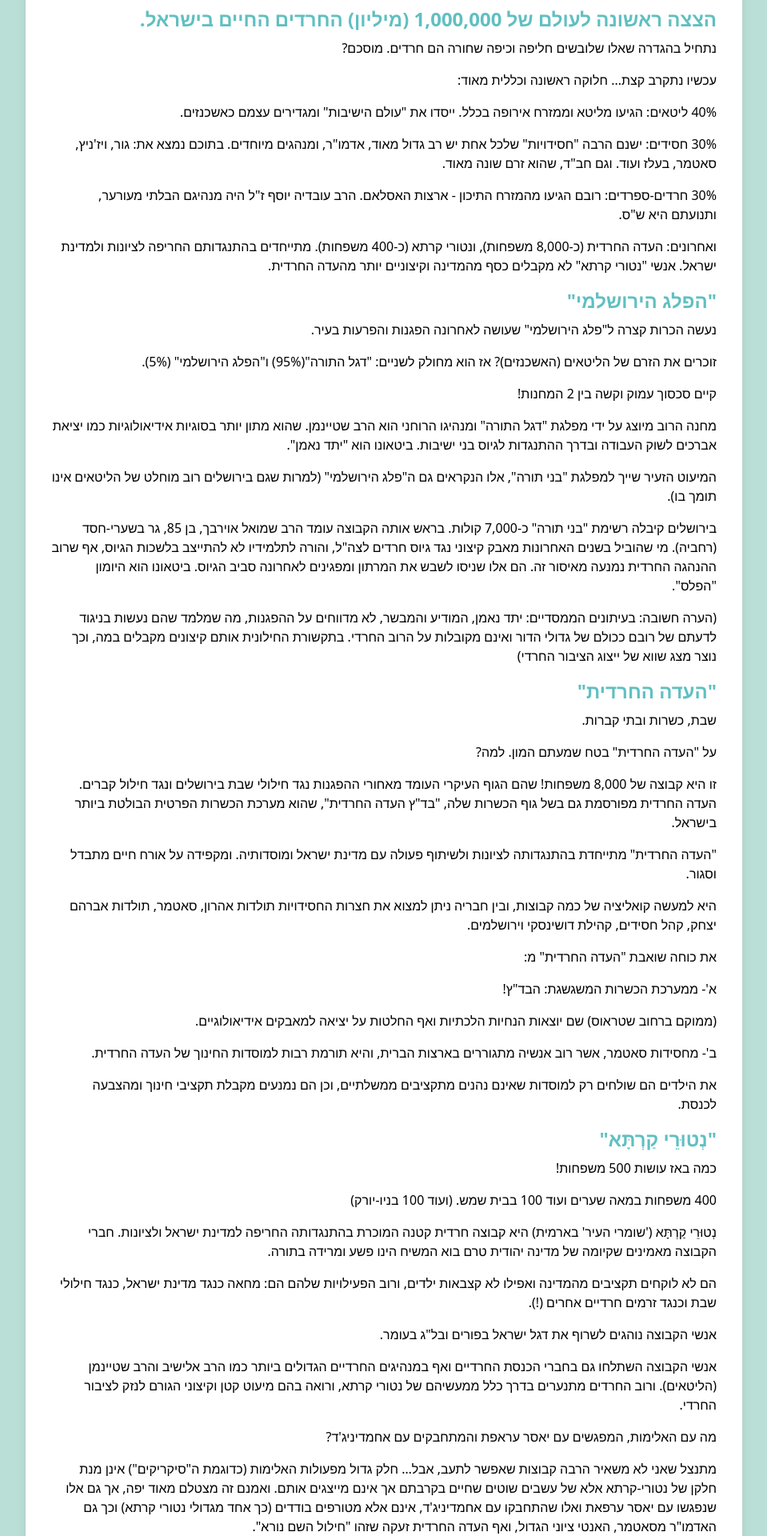
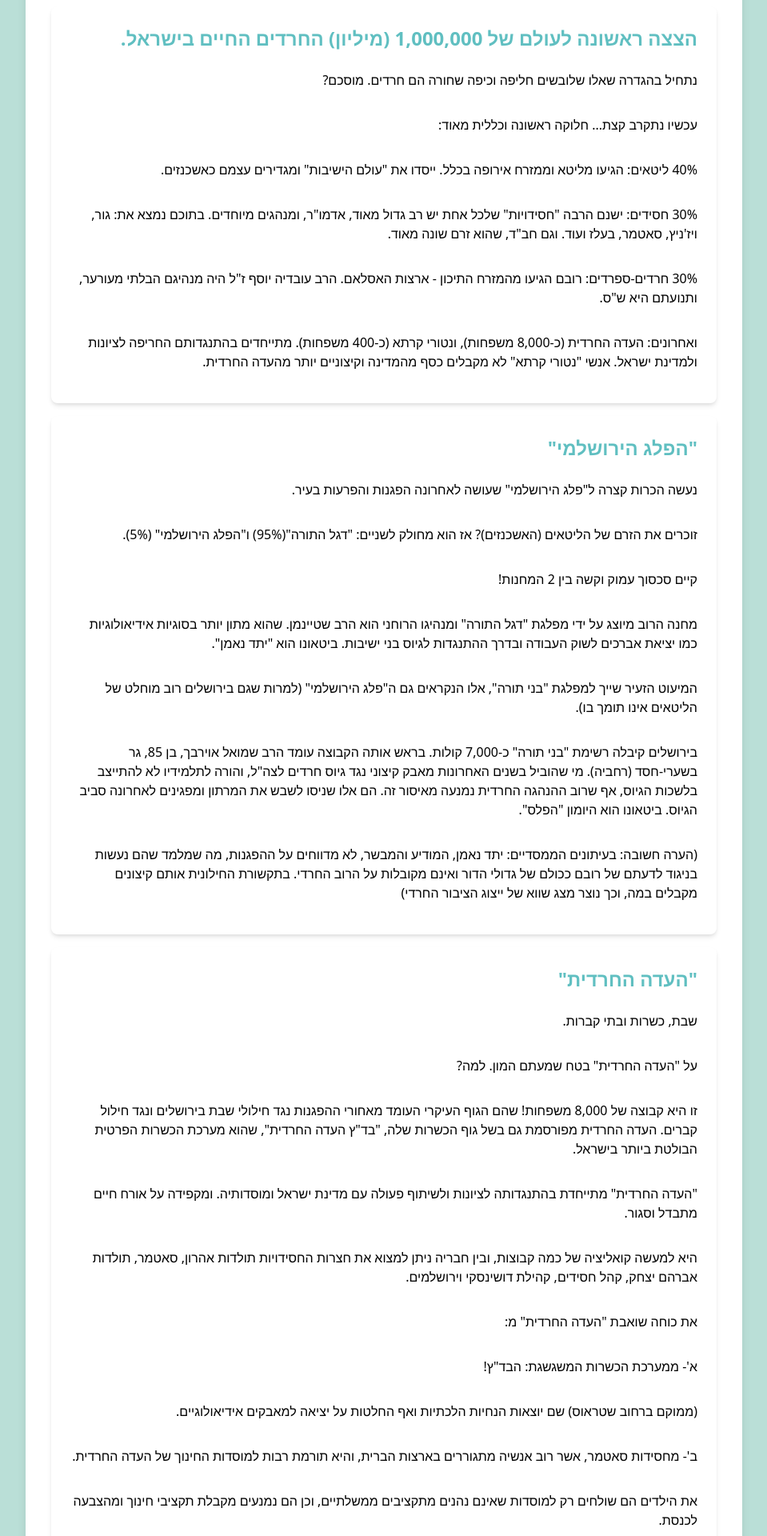
Before and after one commit to Zevik/Atsmai, a Next.js app: page /stereotypes/the-haredim in a window 1280 px wide. Shown: the part 220-2140 px from the top of the page at 80% size, without its empty margins (160-1119 px from the left). Built offline with nearby package versions, Linux system fonts and the light colour scheme.

Commit message:
Fix duplicate navigation and update TheHaredim page styling

```diff
--- a/pages/_app.js
+++ b/pages/_app.js
@@ -1,14 +1,12 @@
-import '../styles/globals.css'
-import Layout from '../components/Layout'
+import '../styles/globals.css';
+import Layout from '../components/Layout';
 
 function MyApp({ Component, pageProps }) {
   return (
-    <div dir="rtl" className="min-h-screen overflow-x-hidden">
-      <Layout>
-        <Component {...pageProps} />
-      </Layout>
-    </div>
-  )
+    <Layout>
+      <Component {...pageProps} />
+    </Layout>
+  );
 }
 
-export default MyApp
+export default MyApp;
--- a/pages/stereotypes/the-haredim.js
+++ b/pages/stereotypes/the-haredim.js
@@ -8,6 +8,7 @@ const TheHaredim = () => {
         <div className="w-full max-w-4xl mx-auto bg-white p-6 md:p-8 rounded-lg shadow-lg overflow-hidden">
           <h1 className="text-3xl font-bold text-primary mb-4 text-center">אז מי הם באמת "החרדים"?</h1>
 
+          <section className="mb-4">
             <h2 className="text-2xl font-semibold text-primary mb-2">הצצה ראשונה לעולם של 1,000,000 (מיליון) החרדים החיים בישראל.</h2>
             <p className="mb-4">נתחיל בהגדרה שאלו שלובשים חליפה וכיפה שחורה הם חרדים. מוסכם?</p>
             <p className="mb-4">עכשיו נתקרב קצת... חלוקה ראשונה וכללית מאוד:</p>
@@ -15,7 +16,9 @@ const TheHaredim = () => {
             <p className="mb-4">30% חסידים: ישנם הרבה "חסידויות" שלכל אחת יש רב גדול מאוד, אדמו"ר, ומנהגים מיוחדים. בתוכם נמצא את: גור, ויז'ניץ, סאטמר, בעלז ועוד. וגם חב"ד, שהוא זרם שונה מאוד.</p>
             <p className="mb-4">30% חרדים-ספרדים: רובם הגיעו מהמזרח התיכון - ארצות האסלאם. הרב עובדיה יוסף ז"ל היה מנהיגם הבלתי מעורער, ותנועתם היא ש"ס.</p>
             <p className="mb-4">ואחרונים: העדה החרדית (כ-8,000 משפחות), ונטורי קרתא (כ-400 משפחות). מתייחדים בהתנגדותם החריפה לציונות ולמדינת ישראל. אנשי "נטורי קרתא" לא מקבלים כסף מהמדינה וקיצוניים יותר מהעדה החרדית.</p>
+          </section>
 
+          <section className="mb-4">
             <h2 className="text-2xl font-semibold text-primary mb-2">"הפלג הירושלמי"</h2>
             <p className="mb-4">נעשה הכרות קצרה ל"פלג הירושלמי" שעושה לאחרונה הפגנות והפרעות בעיר.</p>
             <p className="mb-4">זוכרים את הזרם של הליטאים (האשכנזים)? אז הוא מחולק לשניים: "דגל התורה"(95%) ו"הפלג הירושלמי" (5%).</p>
@@ -24,7 +27,9 @@ const TheHaredim = () => {
             <p className="mb-4">המיעוט הזעיר שייך למפלגת "בני תורה", אלו הנקראים גם ה"פלג הירושלמי" (למרות שגם בירושלים רוב מוחלט של הליטאים אינו תומך בו).</p>
             <p className="mb-4">בירושלים קיבלה רשימת "בני תורה" כ-7,000 קולות. בראש אותה הקבוצה עומד הרב שמואל אוירבך, בן 85, גר בשערי-חסד (רחביה). מי שהוביל בשנים האחרונות מאבק קיצוני נגד גיוס חרדים לצה"ל, והורה לתלמידיו לא להתייצב בלשכות הגיוס, אף שרוב ההנהגה החרדית נמנעה מאיסור זה. הם אלו שניסו לשבש את המרתון ומפגינים לאחרונה סביב הגיוס. ביטאונו הוא היומון "הפלס".</p>
             <p className="mb-4">(הערה חשובה: בעיתונים הממסדיים: יתד נאמן, המודיע והמבשר, לא מדווחים על ההפגנות, מה שמלמד שהם נעשות בניגוד לדעתם של רובם ככולם של גדולי הדור ואינם מקובלות על הרוב החרדי. בתקשורת החילונית אותם קיצונים מקבלים במה, וכך נוצר מצג שווא של ייצוג הציבור החרדי)</p>
+          </section>
 
+          <section className="mb-4">
             <h2 className="text-2xl font-semibold text-primary mb-2">"העדה החרדית"</h2>
             <p className="mb-4">שבת, כשרות ובתי קברות.</p>
             <p className="mb-4">על "העדה החרדית" בטח שמעתם המון. למה?</p>
@@ -36,7 +41,9 @@ const TheHaredim = () => {
             <p className="mb-4">(ממוקם ברחוב שטראוס) שם יוצאות הנחיות הלכתיות ואף החלטות על יציאה למאבקים אידיאולוגיים.</p>
             <p className="mb-4">ב'- מחסידות סאטמר, אשר רוב אנשיה מתגוררים בארצות הברית, והיא תורמת רבות למוסדות החינוך של העדה החרדית.</p>
             <p className="mb-4">את הילדים הם שולחים רק למוסדות שאינם נהנים מתקציבים ממשלתיים, וכן הם נמנעים מקבלת תקציבי חינוך ומהצבעה לכנסת.</p>
+          </section>
 
+          <section className="mb-4">
             <h2 className="text-2xl font-semibold text-primary mb-2">"נְטוּרֵי קַרְתָּא"</h2>
             <p className="mb-4">כמה באז עושות 500 משפחות!</p>
             <p className="mb-4">400 משפחות במאה שערים ועוד 100 בבית שמש. (ועוד 100 בניו-יורק)</p>
@@ -46,6 +53,7 @@ const TheHaredim = () => {
             <p className="mb-4">אנשי הקבוצה השתלחו גם בחברי הכנסת החרדיים ואף במנהיגים החרדיים הגדולים ביותר כמו הרב אלישיב והרב שטיינמן (הליטאים). ורוב החרדים מתנערים בדרך כלל ממעשיהם של נטורי קרתא, ורואה בהם מיעוט קטן וקיצוני הגורם לנזק לציבור החרדי.</p>
             <p className="mb-4">מה עם האלימות, המפגשים עם יאסר עראפת והמתחבקים עם אחמדיניג'ד?</p>
             <p className="mb-4">מתנצל שאני לא משאיר הרבה קבוצות שאפשר לתעב, אבל… חלק גדול מפעולות האלימות (כדוגמת ה"סיקריקים") אינן מנת חלקן של נטורי-קרתא אלא של עשבים שוטים שחיים בקרבתם אך אינם מייצגים אותם. ואמנם זה מצטלם מאוד יפה, אך גם אלו שנפגשו עם יאסר ערפאת ואלו שהתחבקו עם אחמדיניג'ד, אינם אלא מטורפים בודדים (כך אחד מגדולי נטורי קרתא) וכך גם האדמו"ר מסאטמר, האנטי ציוני הגדול, ואף העדה החרדית זעקה שזהו "חילול השם נורא".</p>
+          </section>
         </div>
       </div>
     </Layout>
```
Lines whose indentation alone changed are shown as unchanged.
